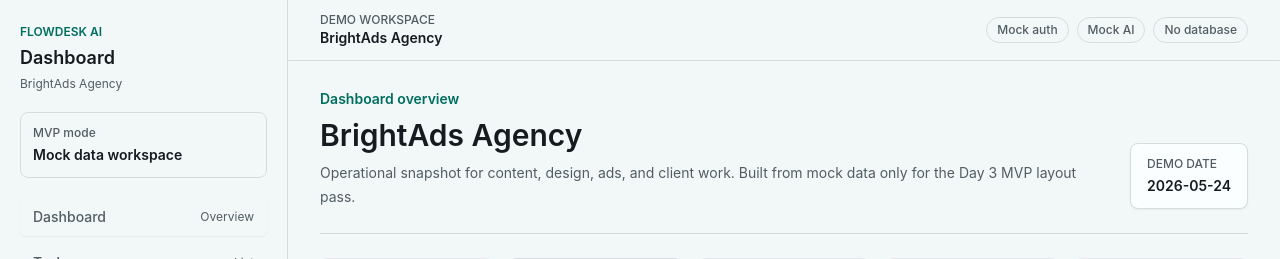
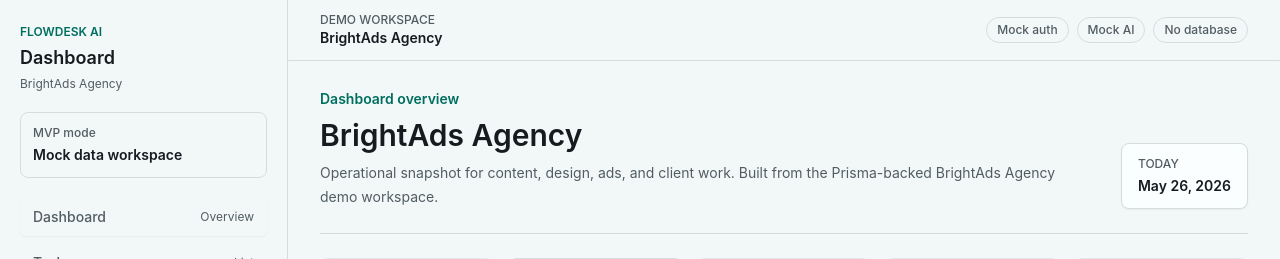
Before and after one commit to KRIT-KDEv/FlowDesk-AI-Internal-Task, a Next.js app: page /dashboard in a window 1280 px wide. Shown: the top 259 px of the page. Built offline with nearby package versions, Linux system fonts and the light colour scheme; no server answers; the database is empty.

Commit message:
chore: remove remaining dashboard mock references

```diff
--- a/app/dashboard/page.tsx
+++ b/app/dashboard/page.tsx
@@ -3,16 +3,21 @@ import { MetricCard } from "@/components/dashboard/metric-card";
 import { OverdueTasks } from "@/components/dashboard/overdue-tasks";
 import { RecentTasks } from "@/components/dashboard/recent-tasks";
 import { getDashboardData } from "@/lib/dashboard-data";
-import {
-  DEMO_TODAY,
-  demoWorkspace
-} from "@/lib/mock-data";
 
 export const dynamic = "force-dynamic";
+
+const DASHBOARD_WORKSPACE_NAME = "BrightAds Agency";
+
+const dateFormatter = new Intl.DateTimeFormat("en", {
+  month: "short",
+  day: "numeric",
+  year: "numeric"
+});
 
 export default async function DashboardPage() {
   const { metrics, recentTasks, overdueTasks, latestAISummary } =
     await getDashboardData();
+  const dashboardDate = dateFormatter.format(new Date());
 
   return (
     <main className="space-y-6">
@@ -22,16 +27,16 @@ export default async function DashboardPage() {
             Dashboard overview
           </p>
           <h1 className="mt-2 text-2xl font-semibold tracking-normal sm:text-3xl">
-            {demoWorkspace.name}
+            {DASHBOARD_WORKSPACE_NAME}
           </h1>
           <p className="mt-2 max-w-3xl text-sm leading-6 text-muted">
             Operational snapshot for content, design, ads, and client work.
-            Built from mock data only for the Day 3 MVP layout pass.
+            Built from the Prisma-backed BrightAds Agency demo workspace.
           </p>
         </div>
         <div className="rounded-lg border border-border bg-panel px-4 py-3 text-sm shadow-sm">
-          <p className="text-xs font-medium uppercase text-muted">Demo date</p>
-          <p className="mt-1 font-semibold">{DEMO_TODAY}</p>
+          <p className="text-xs font-medium uppercase text-muted">Today</p>
+          <p className="mt-1 font-semibold">{dashboardDate}</p>
         </div>
       </section>
 
```
